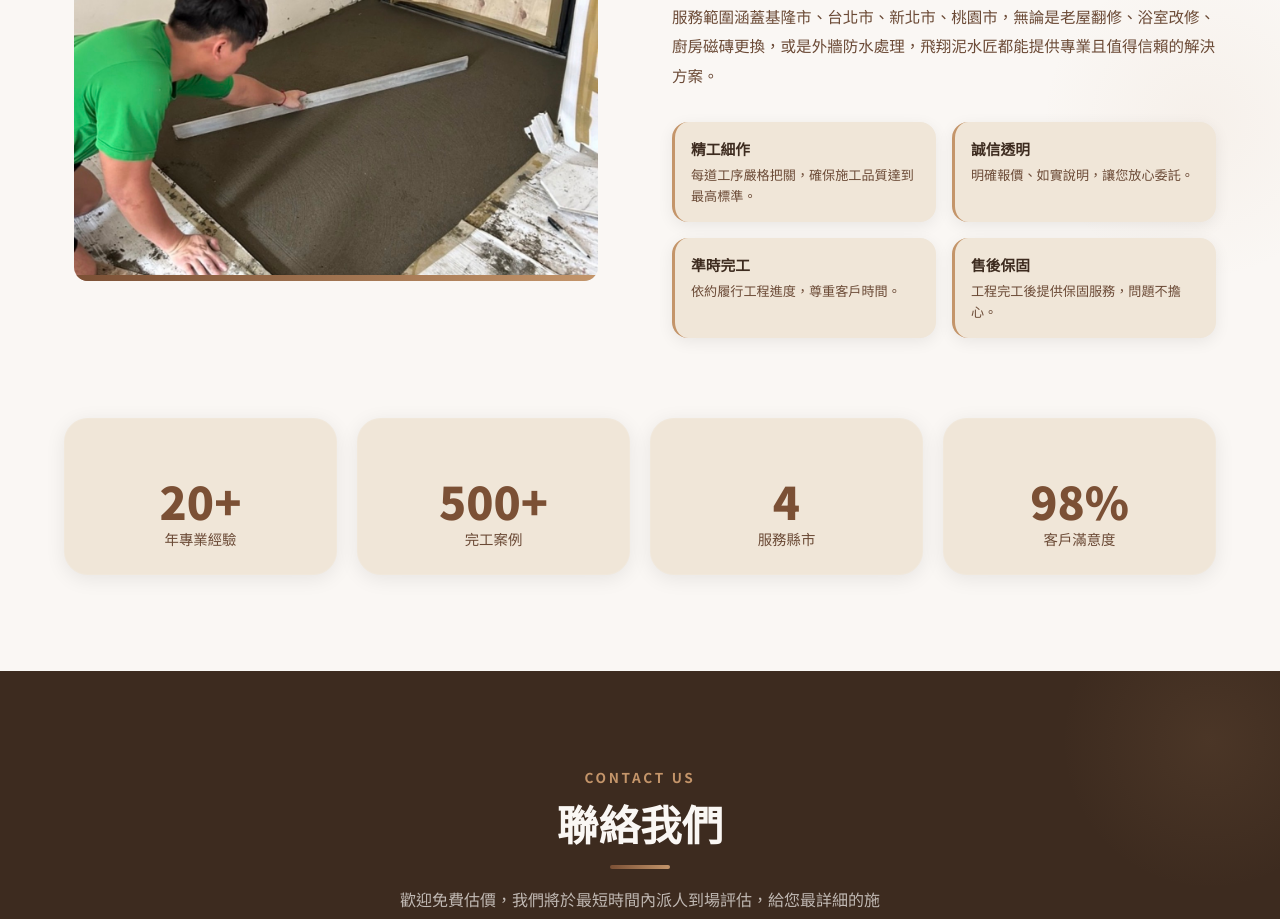
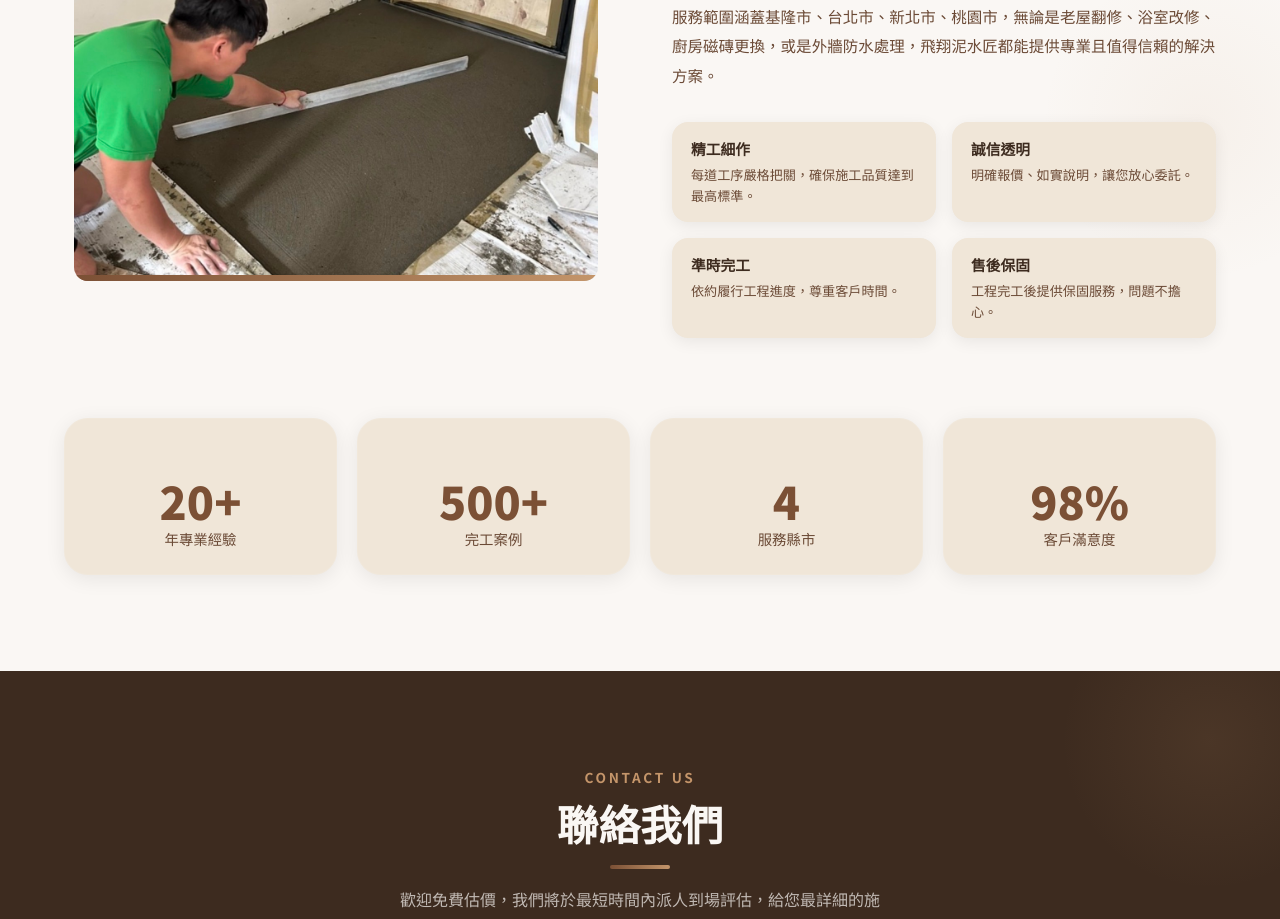
Before and after one commit to brian890804/Flying-Engineer, a React (Create React App) app: page / in a window 1280 px wide. Shown: the part 3680-4599 px from the top of the page. Built offline with nearby package versions, Linux system fonts and the light colour scheme; some icons are missing.

Commit message:
feat(About):animation

```diff
--- a/src/components/About.tsx
+++ b/src/components/About.tsx
@@ -334,10 +334,12 @@ const About: React.FC = () => {
                     p: 2,
                     borderRadius: 2,
                     background: "#F0E6D8",
-                    borderLeft: "3px solid #C4956A",
                     boxShadow: "0 4px 16px rgba(0,0,0,0.07)",
-                    transition: "transform 0.4s ease, box-shadow 0.3s ease",
+                    borderLeft: "3px solid transparent",
+                    transition:
+                      "border-left-color 0.36s ease, transform 0.36s ease, box-shadow 0.28s ease",
                     ":hover": {
+                      borderLeftColor: "#C4956A",
                       transform: "translateY(-5px)",
                       boxShadow: "0 12px 28px rgba(0,0,0,0.13)",
                     },
```
